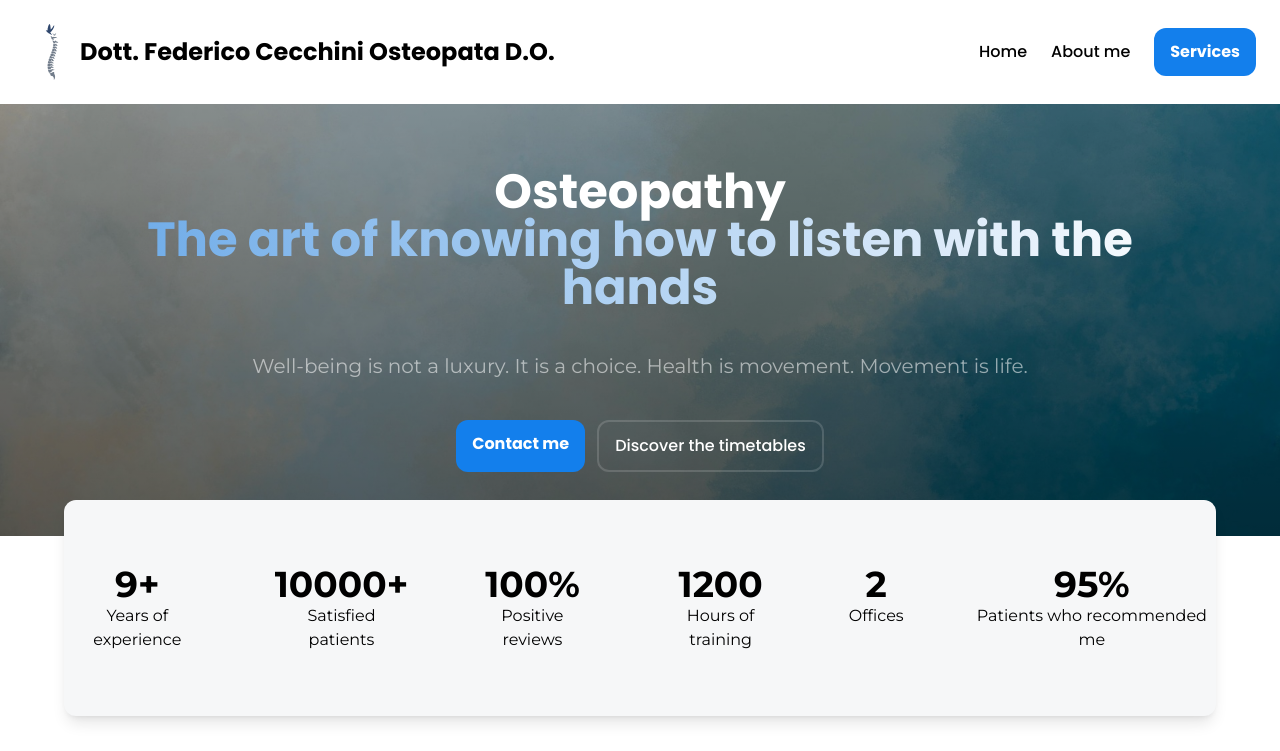
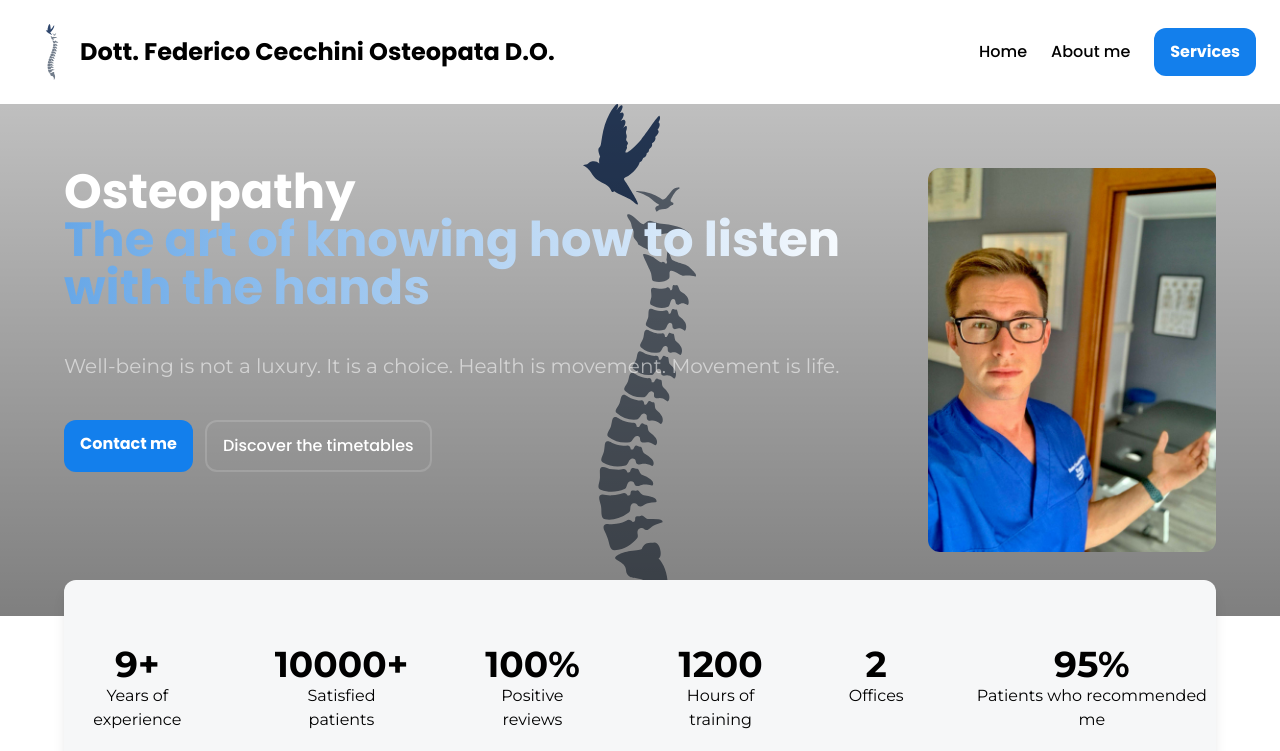
Before and after one commit to federico-cecchini/frontend, a React (Vite) app: page / in a window 1280 px wide. Shown: the top 751 px of the page. Built offline with nearby package versions, Linux system fonts and the light colour scheme.

Commit message:
Refactor code structure for improved readability and maintainability

```diff
--- a/src/components/Hero.jsx
+++ b/src/components/Hero.jsx
@@ -2,14 +2,13 @@ import { useTranslation } from 'react-i18next'
 
 import CTA from './CTA'
 import SecondaryButton from './SecondaryButton'
-import BackgroundHero from '../assets/background.jpg'
 import '../App.css'
 
 function Hero({title, subtitle, image, text}) {
     const { t } = useTranslation()
 
     return (
-        <section className={`py-16 px-6 xl:px-16 flex ${image ? 'justify-between gap-10' : 'justify-center'} bg-cover bg-center bg-no-repeat`} style={{backgroundImage: `linear-gradient(rgba(0, 0, 0, 0.25), rgba(0, 0, 0, 0.5)), url(${BackgroundHero})`}}>
+        <section className={`py-16 px-6 xl:px-16 flex ${image ? 'justify-between gap-10' : 'justify-center'} bg- bg-center bg-no-repeat`} style={{backgroundImage: `linear-gradient(rgba(0, 0, 0, 0.25), rgba(0, 0, 0, 0.5)), url('./logo.svg') `}}>
             <div className='flex flex-col gap-10'>
                 <div className={`font-Poppins font-bold text-2xl text-white md:text-5xl ${image ? 'text-left' : 'text-center'}`}>
                     {
@@ -31,7 +30,7 @@ function Hero({title, subtitle, image, text}) {
                     <SecondaryButton to={'/#timeTable:~:text=Chiuso-,Orari%20di%20Apertura,-Ricevo%20su%20appuntamento'} text={t("hero.times")}/>
                 </div>
             </div>
-            {image && <img src={image} alt="Hero Image" className="hidden xl:block w-96 h-96 rounded-xl" />}
+            {image && <img src={image} alt="Hero Image" className="hidden xl:block w-96 h-96 rounded-xl object-cover" />}
         </section>
     )
 }
--- a/src/view/Home.jsx
+++ b/src/view/Home.jsx
@@ -8,6 +8,7 @@ import TimeTable from '../components/TimeTable'
 import Testimonials from '../components/Testimonials'
 import Place from '../components/Place'
 import Footer from '../components/Footer'
+import HomeImage from '../assets/home.jpeg'
 import '../App.css'
 
 function Home() {
@@ -16,7 +17,7 @@ function Home() {
     return(
         <>
             <Nav />
-            <Hero title={t("view_home.hero.title")} subtitle={t("view_home.hero.subtitle")} text={t("view_home.hero.text")}/>
+            <Hero title={t("view_home.hero.title")} subtitle={t("view_home.hero.subtitle")} text={t("view_home.hero.text")} image={HomeImage}/>
             <section className='relative flex justify-center dark:bg-dark-bg h-[110vh] md:h-[15vh]'>
                 <Statistics years={9} patients={10000} percentage={100} hours={1200} office={2} suggested={95}/>
             </section>
```
Also changed, not shown: src/assets/background.jpg (deleted), src/assets/home.jpeg (added).
